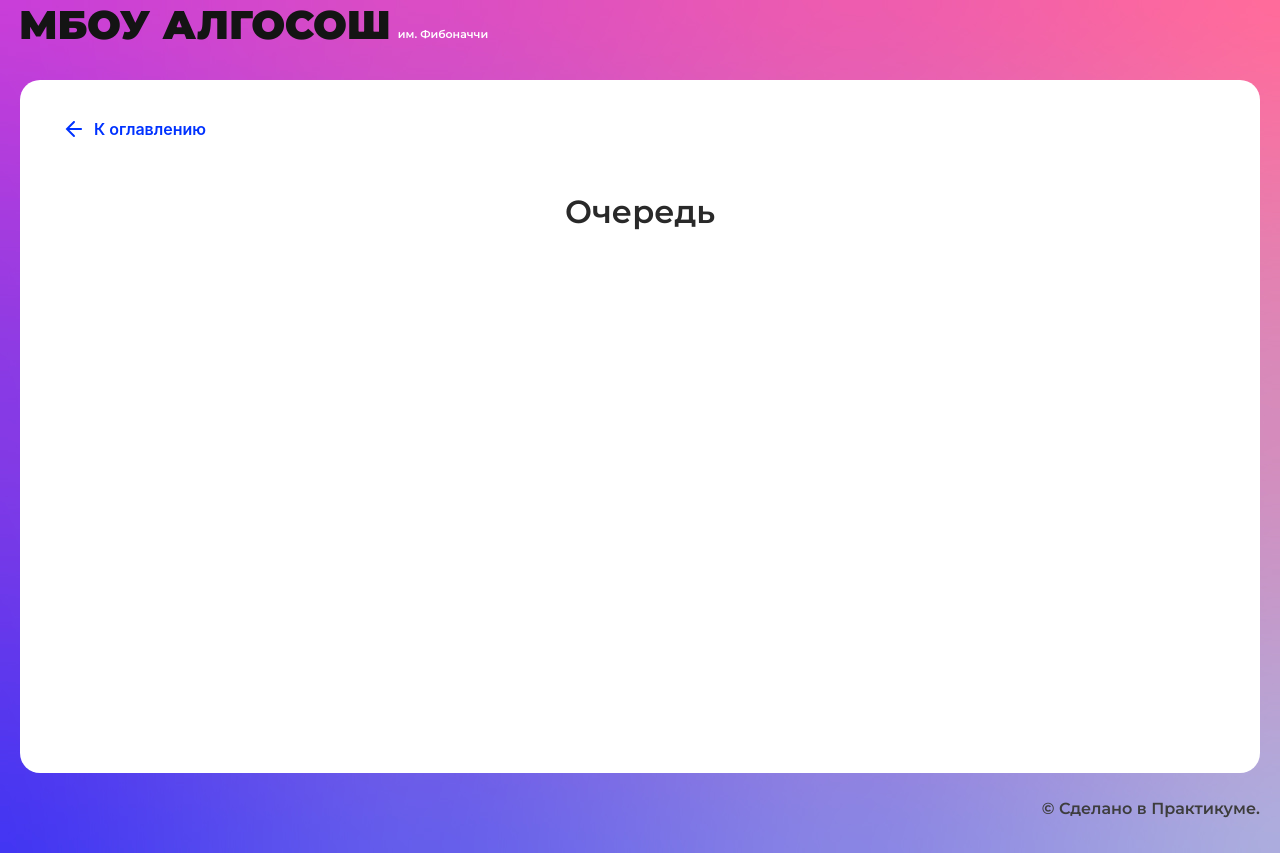
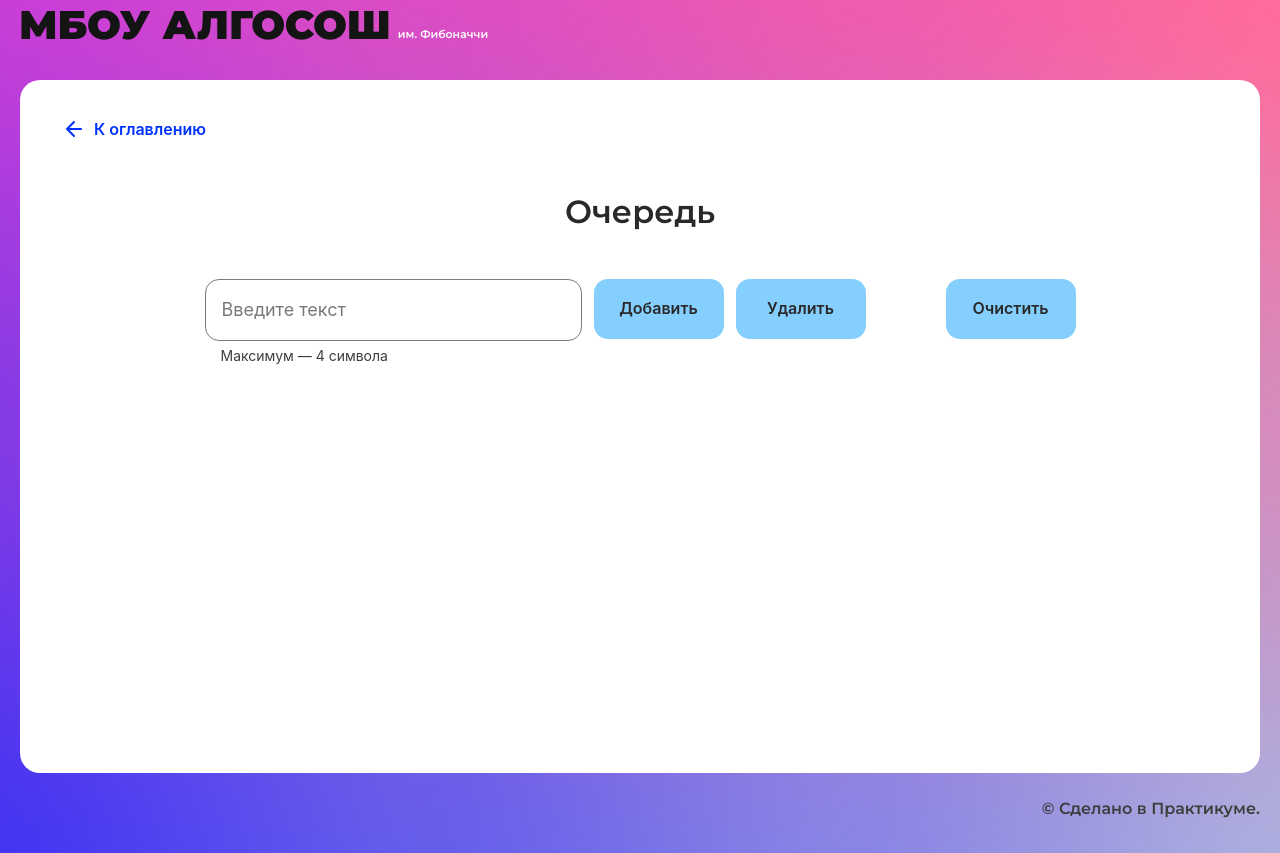
Before and after one commit to MADeit0/algososh, a React (Create React App) app: page /queue in a window 1280 px wide. Built offline with nearby package versions, Linux system fonts and the light colour scheme.

Commit message:
feat: Добавить разметку для компонента имитирующего структуру данных Очередь

```diff
--- a/src/components/queue-page/queue-page.tsx
+++ b/src/components/queue-page/queue-page.tsx
@@ -1,10 +1,28 @@
-import React from "react";
+import styles from "../../styles/data-structure.module.css";
+import React, { useState } from "react";
 import { SolutionLayout } from "../ui/solution-layout/solution-layout";
+import { Input } from "../ui/input/input";
+import { Button } from "../ui/button/button";
+import useInput from "../../hooks/useInput";
 
 export const QueuePage: React.FC = () => {
+  const [inputValue, setInputValue, handleInputChange] = useInput("");
+
   return (
     <SolutionLayout title="Очередь">
-
+      <div className={styles.form}>
+        <Input
+          extraClass={styles.input}
+          isLimitText={true}
+          maxLength={4}
+          onChange={handleInputChange}
+          value={inputValue}
+        />
+        <Button text="Добавить" />
+        <Button text="Удалить" />
+        <Button extraClass={styles.button} text="Очистить" />
+      </div>
+      <div className={styles.container}></div>
     </SolutionLayout>
   );
 };
--- a/src/components/stack-page/stack-page.tsx
+++ b/src/components/stack-page/stack-page.tsx
@@ -1,5 +1,5 @@
-import styles from "./stack-page.module.css";
-import React, { ChangeEvent, useEffect, useState } from "react";
+import styles from "../../styles/data-structure.module.css";
+import React, { useEffect, useState } from "react";
 import { SolutionLayout } from "../ui/solution-layout/solution-layout";
 import { Button } from "../ui/button/button";
 import { Input } from "../ui/input/input";
@@ -7,21 +7,17 @@ import { Circle } from "../ui/circle/circle";
 import { Stack } from "./Stack";
 import { delay } from "../utils/utils";
 import { ElementStates } from "../../types/element-states";
+import useInput from "../../hooks/useInput";
 
 //Инстанс класса имитирующий структуру стека
 const stack = new Stack<string>();
 
 export const StackPage: React.FC = () => {
-  const [inputValue, setInputValue] = useState<string>("");
+  const [inputValue, setInputValue, handleInputChange] = useInput("");
   const [stackState, setStackState] = useState<string[]>([]);
   const [circleState, setCircleState] = useState<ElementStates[]>([]);
   const [stackSize, setStackSize] = useState<number>(0);
   const [btnDisable, setBtnDisable] = useState<boolean>(false);
-
-  const handleInputChange = (e: ChangeEvent<HTMLInputElement>) => {
-    const targetValue = e.target.value;
-    setInputValue(targetValue);
-  };
 
   /**
    *Функция добавления последнего элемента в стек
@@ -35,9 +31,9 @@ export const StackPage: React.FC = () => {
     if (item) {
       setCircleState((prev) => [...prev, ElementStates.Changing]);
       setStackState((prev) => [...prev, item]);
+      setInputValue("");
       await delay(500);
       updateCircleColor(ElementStates.Default);
-      setInputValue("");
     }
   };
 
--- /dev/null
+++ b/src/hooks/useInput.ts
@@ -0,0 +1,20 @@
+import { ChangeEvent, useState } from "react";
+
+type UseInputHook = [
+  string,
+  React.Dispatch<React.SetStateAction<string>>,
+  (e: ChangeEvent<HTMLInputElement>) => void
+];
+
+const useInput = (value: string): UseInputHook => {
+  const [inputValue, setInputValue] = useState<string>(value);
+
+  const handleInputChange = (e: ChangeEvent<HTMLInputElement>) => {
+    const targetValue = e.target.value;
+    setInputValue(targetValue);
+  };
+
+  return [inputValue, setInputValue, handleInputChange];
+};
+
+export default useInput;
```
Also changed, not shown: src/styles/data-structure.module.css (renamed from src/components/stack-page/stack-page.module.css).
